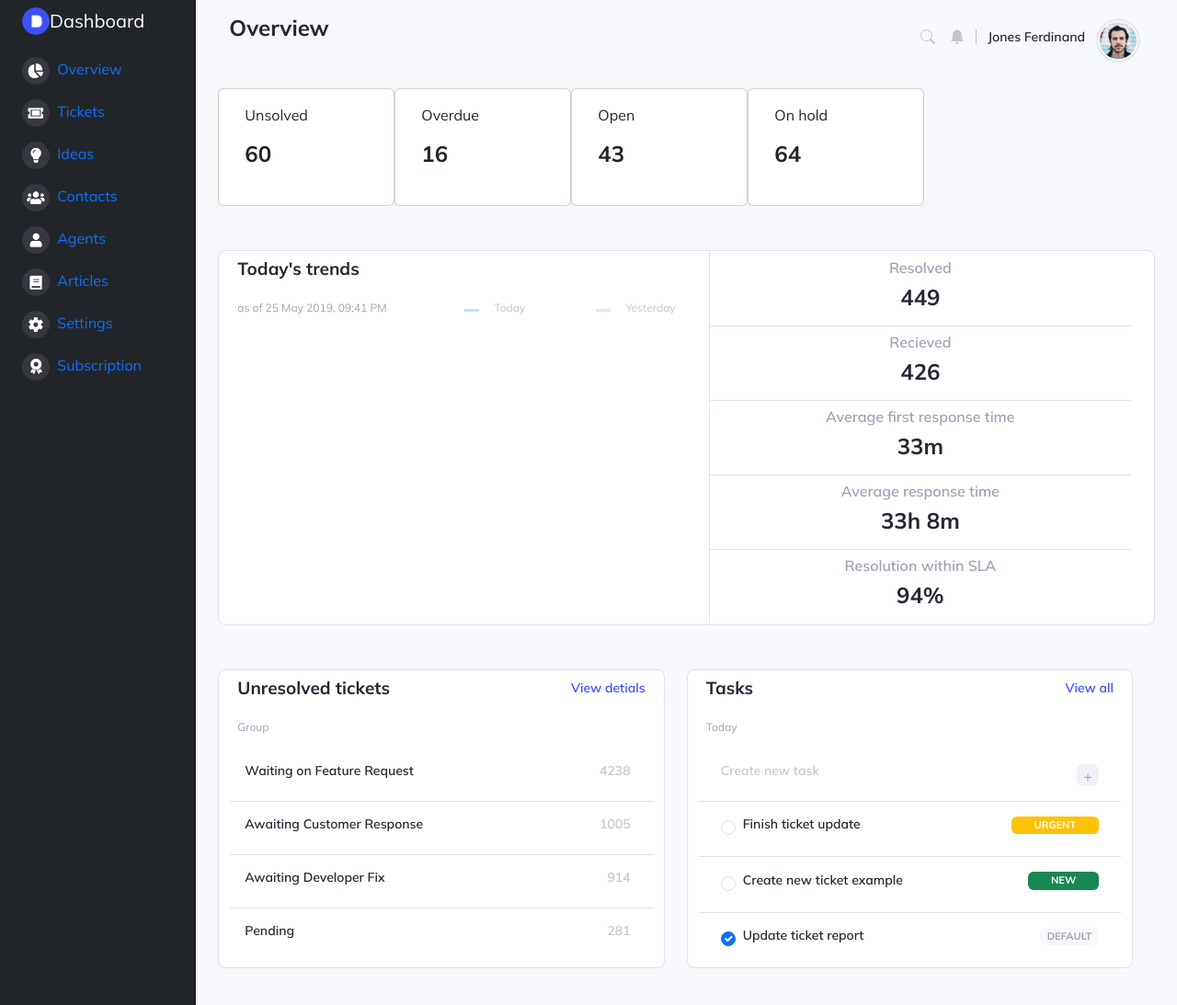
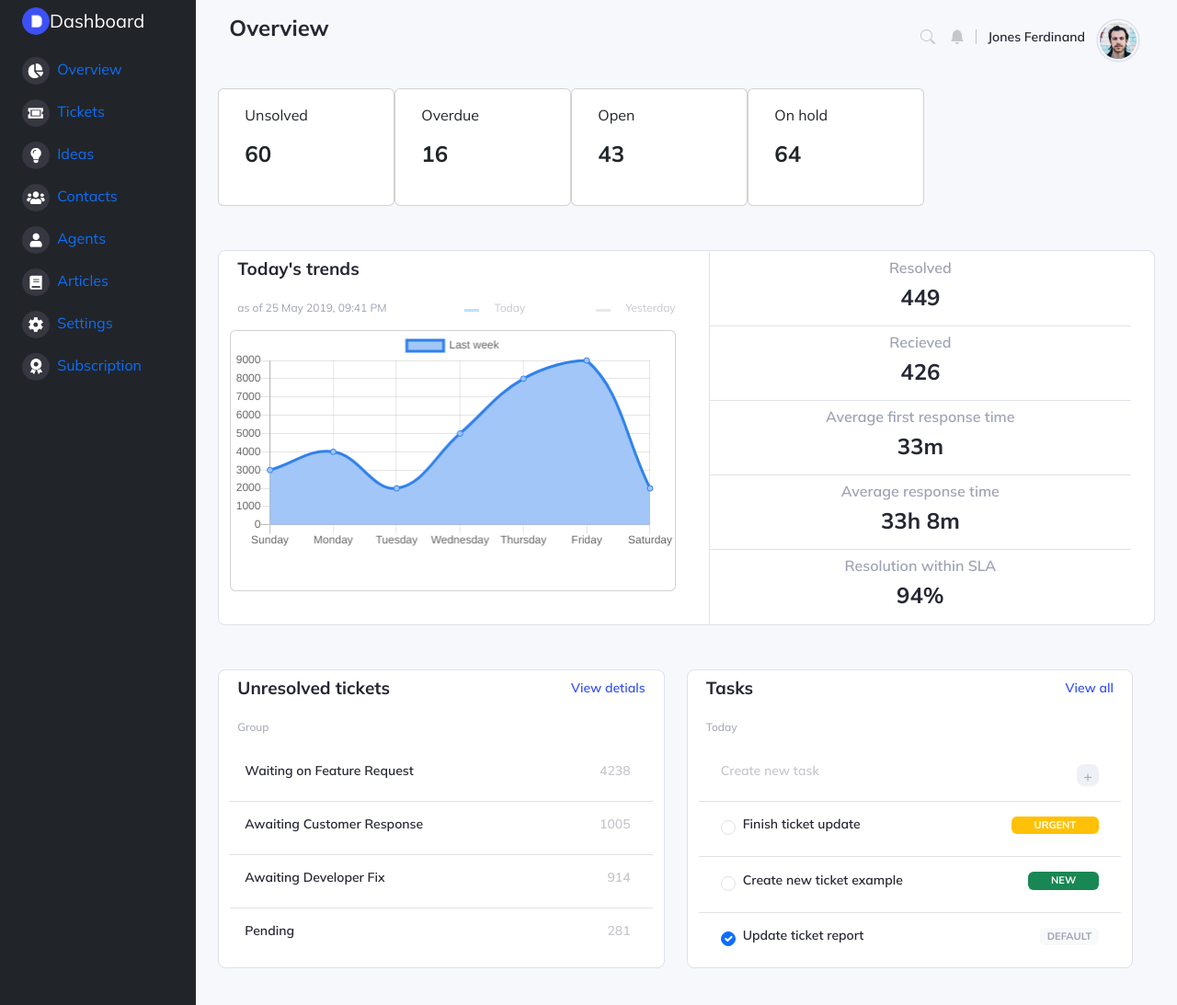
Before and after one commit to lgoyo/INM320SAA_Group5_BootstrapAssignment, a website: page public/index.html in a window 1280 px wide. Shown: the whole page at 92% size. Drawn offline with nearby package versions, Linux system fonts and the light colour scheme.

Commit message:
Chart Update

```diff
--- a/public/index.html
+++ b/public/index.html
@@ -204,6 +204,10 @@
                         <h6 class="semi">Yesterday</h6>
                       </div>
 
+                    </div>
+
+                    <div class="card chart-container">
+                      <canvas id="chart"></canvas>
                     </div>
 
                   </div>
@@ -439,7 +443,35 @@
         </div>
     </div>
 
-    <script src="https://cdn.jsdelivr.net/npm/bootstrap@5.3.0/dist/js/bootstrap.bundle.min.js"></script>
+    <script src="https://cdn.jsdelivr.net/npm/bootstrap@5.3.0/dist/js/bootstrap.bundle.min.js"> </script>
+    <script src="https://cdnjs.cloudflare.com/ajax/libs/Chart.js/2.7.2/Chart.js"></script>
+
+<script>
+      const ctx = document.getElementById("chart").getContext('2d');
+      const myChart = new Chart(ctx, {
+        type: 'line',
+        data: {
+          labels: ["Sunday", "Monday", "Tuesday",
+          "Wednesday", "Thursday", "Friday", "Saturday"],
+          datasets: [{
+            label: 'Last week',
+            backgroundColor: 'rgba(161, 198, 247, 1)',
+            borderColor: 'rgb(47, 128, 237)',
+            data: [3000, 4000, 2000, 5000, 8000, 9000, 2000],
+          }]
+        },
+        options: {
+          scales: {
+            yAxes: [{
+              ticks: {
+                beginAtZero: true,
+              }
+            }]
+          }
+        },
+      });
+</script>
+
 
 </body>
 
--- a/public/style.css
+++ b/public/style.css
@@ -122,3 +122,10 @@ h6{
     border-width: 3px;
     width: 16px;
 }
+
+/* CHART */
+.chart-container {
+    width: 100%;
+    height: 70%;
+    margin: auto;
+  }
```
Also changed, not shown: public/script.js (added).
